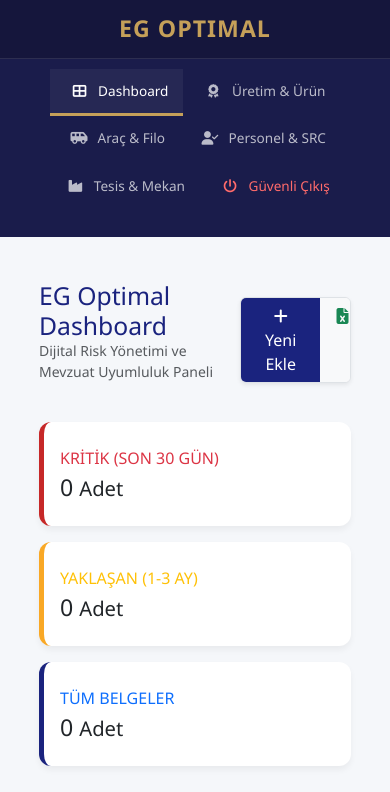
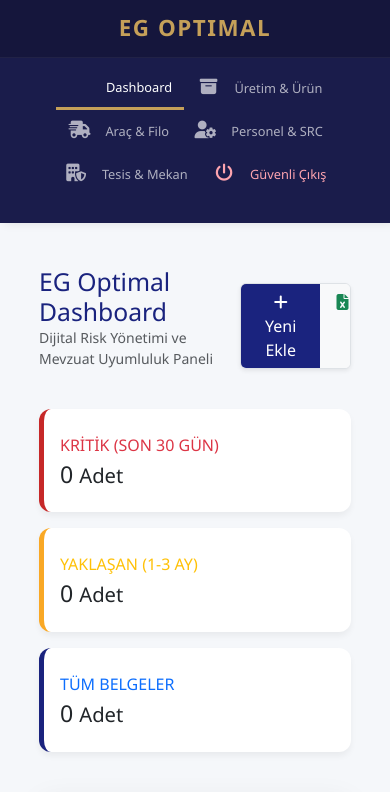
Before and after one commit to eguldr/sertifika-takip, a Flask app: page /dashboard in a window 390 px wide. Shown: the top 792 px of the page. Run offline with Flask 3, Linux system fonts and the light colour scheme; the visitor is signed in with stand-in values (Sample User, id 1); data that the repository does not hold is empty.

Commit message:
Update base.html

```diff
--- a/templates/base.html
+++ b/templates/base.html
@@ -4,6 +4,9 @@
     <meta charset="UTF-8">
     <meta name="viewport" content="width=device-width, initial-scale=1.0">
     <title>EG Optimal | Sertifika Takip Sistemi</title>
+
+    <link href="https://fonts.googleapis.com/css2?family=Inter:wght@300;400;500;600;700;800&display=swap" rel="stylesheet">
+
     <link href="https://cdn.jsdelivr.net/npm/bootstrap@5.3.0/dist/css/bootstrap.min.css" rel="stylesheet">
     <link rel="stylesheet" href="https://cdnjs.cloudflare.com/ajax/libs/font-awesome/6.4.0/css/all.min.css">
 
@@ -12,13 +15,16 @@
             --p-dark: #1a1c4b;
             --accent: #c5a059;
             --sidebar-w: 250px;
+            --customer-wa: #25D366; /* Müşteri WhatsApp Yeşili */
+            --advisor-blue: #34b7f1; /* Danışman Mavisi */
         }
 
         body {
-            background-color: #f4f7f6;
-            font-family: 'Segoe UI', Tahoma, Geneva, Verdana, sans-serif;
+            background-color: #f8fafc; /* Hafif daha modern, ferah bir gri-beyaz */
+            font-family: 'Inter', sans-serif; /* Font güncellendi */
             margin: 0;
             overflow-x: hidden;
+            color: #1e293b;
         }
 
         /* --- ANA TASARIM --- */
@@ -35,54 +41,76 @@
             color: #fff;
             min-height: 100vh;
             transition: all 0.3s cubic-bezier(0.945, 0.020, 0.270, 0.665);
+            box-shadow: 4px 0 10px rgba(0,0,0,0.1);
         }
 
         #sidebar .sidebar-header {
-            padding: 25px;
+            padding: 30px 25px;
             background: rgba(0,0,0,0.2);
             text-align: center;
-            border-bottom: 1px solid rgba(255,255,255,0.1);
+            border-bottom: 1px solid rgba(255,255,255,0.05);
         }
 
         #sidebar .sidebar-header h3 {
             color: var(--accent);
             font-weight: 800;
-            letter-spacing: 1px;
+            letter-spacing: 1.5px;
             margin: 0;
+            font-size: 1.4rem;
         }
 
         #sidebar ul.components {
-            padding: 25px 0;
+            padding: 20px 0;
         }
 
         #sidebar ul li a {
             padding: 15px 25px;
-            font-size: 1.05rem;
+            font-size: 0.95rem;
+            font-weight: 500;
             display: block;
-            color: rgba(255,255,255,0.7);
+            color: rgba(255,255,255,0.65);
             text-decoration: none;
-            transition: 0.3s;
+            transition: 0.2s;
         }
 
         #sidebar ul li a i {
-            width: 30px;
+            width: 25px;
             text-align: center;
+            margin-right: 10px;
+            font-size: 1.1rem;
         }
 
         #sidebar ul li a:hover, #sidebar ul li.active > a {
             color: #fff;
-            background: rgba(255,255,255,0.05);
-            border-left: 5px solid var(--accent);
+            background: rgba(255,255,255,0.08);
+            border-left: 4px solid var(--accent);
         }
 
         #content {
             width: 100%;
-            padding: 35px;
+            padding: 40px;
             min-height: 100vh;
             transition: all 0.3s;
         }
 
-        /* --- SENİN İSTEDİĞİN MOBİL HATA DÜZELTMESİ (BURAYA EKLENDİ) --- */
+        /* --- ÖZEL BUTON STİLLERİ (OSGB KURGUSU İÇİN) --- */
+        .btn-wa-customer {
+            background-color: var(--customer-wa);
+            color: white !important;
+            font-weight: 600;
+            border: none;
+        }
+        .btn-wa-customer:hover { background-color: #1eb956; transform: translateY(-1px); }
+
+        .btn-wa-advisor {
+            background-color: var(--advisor-blue);
+            color: white !important;
+            font-weight: 600;
+            border: none;
+        }
+        .btn-wa-advisor:hover { background-color: #2da7dd; transform: translateY(-1px); }
+
+        /* --- MOBİL HATA DÜZELTMESİ --- */
         @media (max-width: 768px) {
             .wrapper {
                 flex-direction: column !important;
@@ -107,14 +135,15 @@
             }
 
             #sidebar ul li a {
-                padding: 12px 15px;
-                font-size: 0.85rem;
+                padding: 10px 12px;
+                font-size: 0.8rem;
                 border-left: none !important;
                 border-bottom: 3px solid transparent;
             }
 
             #sidebar ul li a:hover, #sidebar ul li.active > a {
                 border-bottom: 3px solid var(--accent);
+                background: transparent;
             }
 
             #content {
@@ -123,11 +152,17 @@
             }
         }
 
-        /* Flash Mesajları Stili */
+        /* Kart ve Alert Güzelleştirme */
+        .card {
+            border: none;
+            border-radius: 16px;
+            box-shadow: 0 4px 15px rgba(0,0,0,0.05);
+        }
+
         .alert {
             border-radius: 12px;
-            box-shadow: 0 4px 12px rgba(0,0,0,0.05);
             border: none;
+            font-weight: 500;
         }
     </style>
 </head>
@@ -141,31 +176,31 @@
 
             <ul class="list-unstyled components">
                 <li class="{{ 'active' if request.endpoint == 'dashboard' }}">
-                    <a href="{{ url_for('dashboard') }}"><i class="fas fa-th-large"></i> Dashboard</a>
+                    <a href="{{ url_for('dashboard') }}"><i class="fas fa-grid-2"></i> Dashboard</a>
                 </li>
                 <li>
-                    <a href="{{ url_for('sertifikalar', cat='Urun') }}"><i class="fas fa-award"></i> Üretim & Ürün</a>
+                    <a href="{{ url_for('sertifikalar', cat='Urun') }}"><i class="fas fa-box-archive"></i> Üretim & Ürün</a>
                 </li>
                 <li>
-                    <a href="{{ url_for('sertifikalar', cat='Arac') }}"><i class="fas fa-shuttle-van"></i> Araç & Filo</a>
+                    <a href="{{ url_for('sertifikalar', cat='Arac') }}"><i class="fas fa-truck-fast"></i> Araç & Filo</a>
                 </li>
                 <li>
-                    <a href="{{ url_for('sertifikalar', cat='Personel') }}"><i class="fas fa-user-check"></i> Personel & SRC</a>
+                    <a href="{{ url_for('sertifikalar', cat='Personel') }}"><i class="fas fa-user-gear"></i> Personel & SRC</a>
                 </li>
                 <li>
-                    <a href="{{ url_for('sertifikalar', cat='Tesis') }}"><i class="fas fa-industry"></i> Tesis & Mekan</a>
+                    <a href="{{ url_for('sertifikalar', cat='Tesis') }}"><i class="fas fa-building-shield"></i> Tesis & Mekan</a>
                 </li>
 
                 {% if current_user.is_authenticated and current_user.is_admin %}
-                <hr style="opacity: 0.1; margin: 15px 25px;">
+                <hr style="opacity: 0.1; margin: 15px 25px; border-color: #fff;">
                 <li class="{{ 'active' if request.endpoint == 'admin_panel' }}">
-                    <a href="{{ url_for('admin_panel') }}" style="color: #5bc0de;"><i class="fas fa-user-crown"></i> Admin Paneli</a>
+                    <a href="{{ url_for('admin_panel') }}" style="color: #67e8f9;"><i class="fas fa-crown"></i> Admin Paneli</a>
                 </li>
                 {% endif %}
 
                 {% if current_user.is_authenticated %}
                 <li>
-                    <a href="{{ url_for('logout') }}" style="color: #ff6b6b;"><i class="fas fa-power-off"></i> Güvenli Çıkış</a>
+                    <a href="{{ url_for('logout') }}" style="color: #fda4af;"><i class="fas fa-power-off"></i> Güvenli Çıkış</a>
                 </li>
                 {% endif %}
             </ul>
@@ -176,8 +211,8 @@
                 {% with messages = get_flashed_messages(with_categories=true) %}
                   {% if messages %}
                     {% for category, message in messages %}
-                      <div class="alert alert-{{ category }} alert-dismissible fade show" role="alert">
-                        <i class="fas fa-info-circle me-2"></i> {{ message }}
+                      <div class="alert alert-{{ category }} alert-dismissible fade show shadow-sm" role="alert">
+                        <i class="fas fa-circle-info me-2"></i> {{ message }}
                         <button type="button" class="btn-close" data-bs-dismiss="alert" aria-label="Kapat"></button>
                       </div>
                     {% endfor %}
@@ -192,7 +227,7 @@
     <script src="https://cdn.jsdelivr.net/npm/bootstrap@5.3.0/dist/js/bootstrap.bundle.min.js"></script>
 
     <script>
-        /* --- LİSTEDE YOK / MANUEL GİRİŞ HATASI DÜZELTMESİ (BURAYA EKLENDİ) --- */
+        /* --- LİSTEDE YOK / MANUEL GİRİŞ HATASI DÜZELTMESİ --- */
         document.addEventListener('change', function(event) {
             if (event.target && event.target.name === 'title') {
                 const manualDiv = document.getElementById('manualInputDiv');
```
